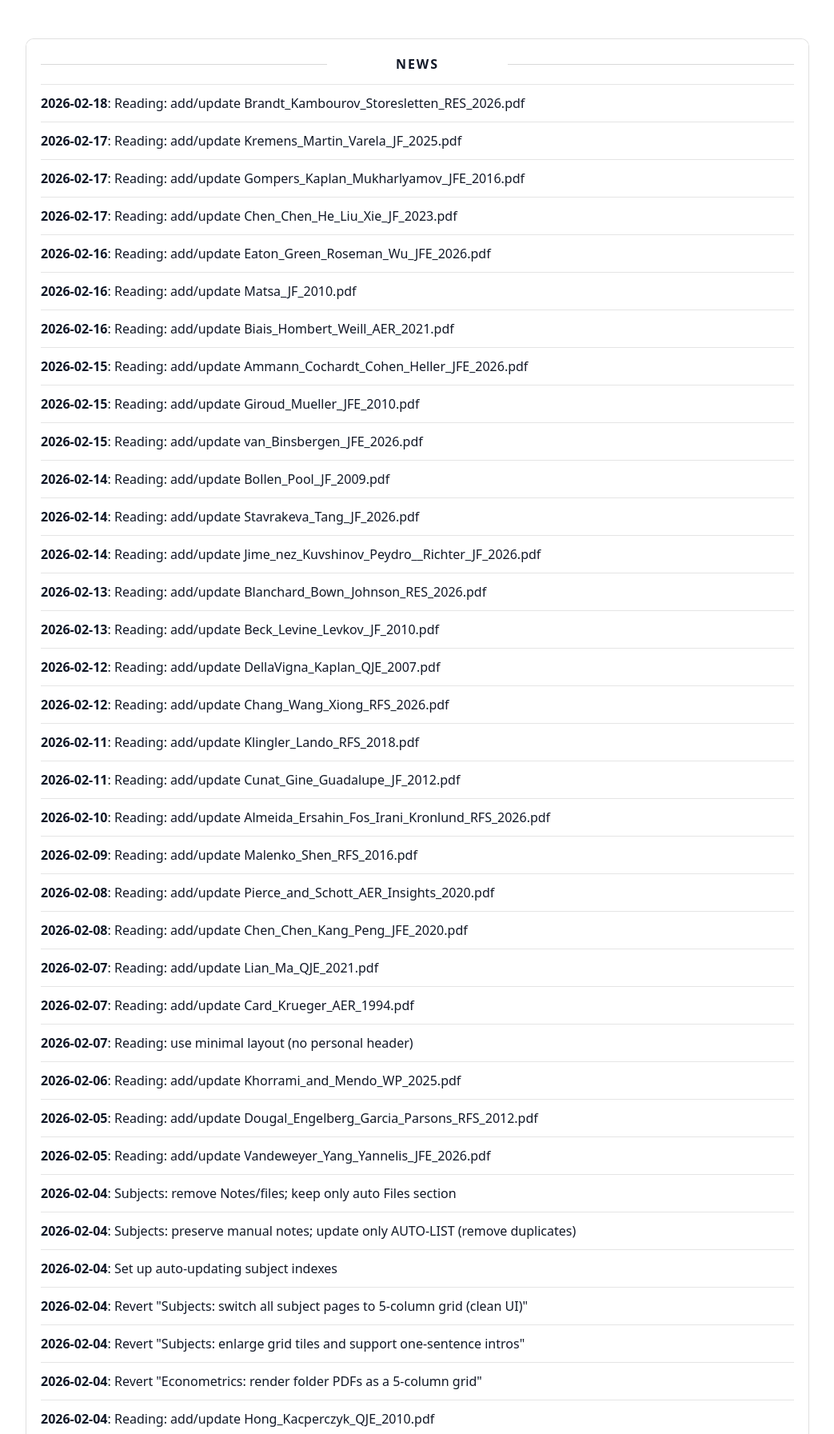
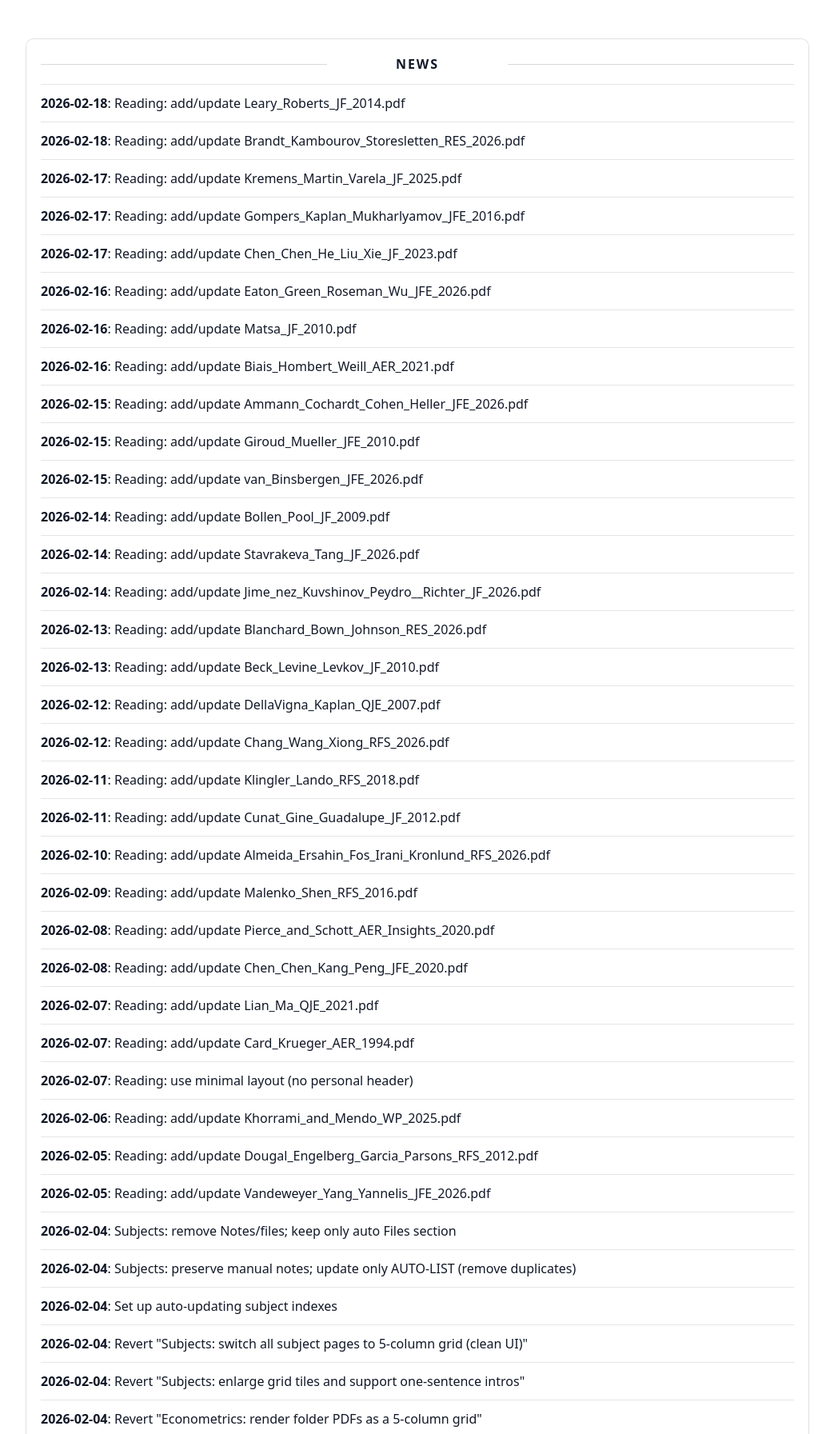
Before and after one commit to yaxinzn/study-archive, a Jekyll site: the page built from updates/index.md, in a window 1280 px wide, cut to the strip 476-2269 px from the top of the page. Shown: the whole strip at 80% size, without its empty margins (118-1161 px from the left). Built offline with Jekyll 4.4.1, drawn with Linux system fonts in a browser that asks for light colours; some of the changed text lies outside the part shown.

Commit message:
chore: update NEWS feed

```diff
--- a/_data/news.yml
+++ b/_data/news.yml
@@ -1,4 +1,7 @@
 # Auto-generated update history (sorted newest -> oldest). Do not edit manually.
+- ts: "1771418112"
+  date: "2026-02-18"
+  title: "Reading: add/update Leary_Roberts_JF_2014.pdf"
 - ts: "1771416078"
   date: "2026-02-18"
   title: "Reading: add/update Brandt_Kambourov_Storesletten_RES_2026.pdf"
```
